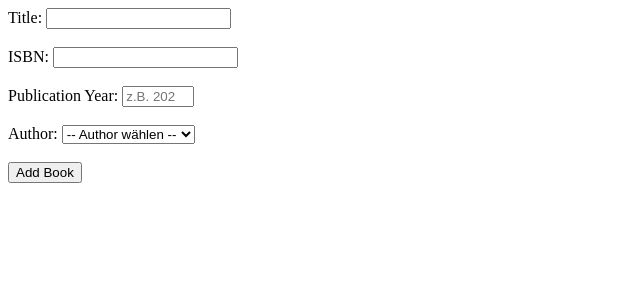
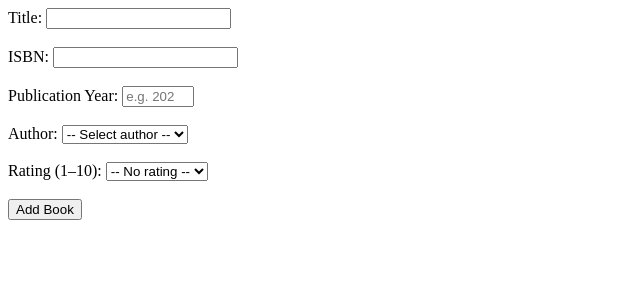
Before and after one commit to Held0fTheWelt/BookAlchemy, a Flask app: page /add_book in a window 1280 px wide. Shown: the top 300 px of the page, without its empty margins (0-640 px from the left). Run offline with Flask 3, Linux system fonts and the light colour scheme.

Commit message:
Book Ratings

```diff
--- a/app.py
+++ b/app.py
@@ -10,7 +10,7 @@ db.init_app(app)
 
 
 def parse_date(value):
-    """Form-String (YYYY-MM-DD) in date oder None umwandeln."""
+    """Convert form string (YYYY-MM-DD) to date or None."""
     if not value or not value.strip():
         return None
     try:
@@ -24,7 +24,7 @@ def add_author():
     if request.method == "POST":
         name = request.form.get("name", "").strip()
         if not name:
-            flash("Bitte einen Namen angeben.", "error")
+            flash("Please enter a name.", "error")
             return render_template("add_author.html")
         author = Author(
             name=name,
@@ -33,7 +33,7 @@ def add_author():
         )
         db.session.add(author)
         db.session.commit()
-        flash("Autor wurde erfolgreich hinzugefügt.", "success")
+        flash("Author was added successfully.", "success")
         return redirect(url_for("add_author"))
     return render_template("add_author.html")
 
@@ -44,22 +44,26 @@ def add_book():
         title = request.form.get("title", "").strip()
         author_id = request.form.get("author_id", type=int)
         if not title:
-            flash("Bitte einen Buchtitel angeben.", "error")
+            flash("Please enter a book title.", "error")
             return render_template("add_book.html", authors=Author.query.order_by(Author.name).all())
         if not author_id or not Author.query.get(author_id):
-            flash("Bitte einen gültigen Autor auswählen.", "error")
+            flash("Please select a valid author.", "error")
             return render_template("add_book.html", authors=Author.query.order_by(Author.name).all())
         isbn = request.form.get("isbn", "").strip() or None
         pub_year = request.form.get("publication_year", type=int) or None
+        rating = request.form.get("rating", type=int) or None
+        if rating is not None and (rating < 1 or rating > 10):
+            rating = None
         book = Book(
             title=title,
             isbn=isbn,
             publication_year=pub_year,
+            rating=rating,
             author_id=author_id,
         )
         db.session.add(book)
         db.session.commit()
-        flash("Buch wurde erfolgreich hinzugefügt.", "success")
+        flash("Book was added successfully.", "success")
         return redirect(url_for("add_book"))
     return render_template("add_book.html", authors=Author.query.order_by(Author.name).all())
 
@@ -94,7 +98,7 @@ def delete_book(book_id):
     if author_book_count == 1:
         db.session.delete(author)
     db.session.commit()
-    flash("Das Buch wurde erfolgreich gelöscht.", "success")
+    flash("Book was deleted successfully.", "success")
     return redirect(url_for("index"))
 
 
@@ -103,8 +107,23 @@ def delete_author(author_id):
     author = Author.query.get_or_404(author_id)
     db.session.delete(author)
     db.session.commit()
-    flash("Der Autor und alle zugehörigen Bücher wurden erfolgreich gelöscht.", "success")
+    flash("Author and all associated books were deleted successfully.", "success")
     return redirect(url_for("index"))
+
+
+@app.route("/book/<int:book_id>/rate", methods=["POST"])
+def rate_book(book_id):
+    book = Book.query.get_or_404(book_id)
+    rating = request.form.get("rating", type=int)
+    if rating is not None and 1 <= rating <= 10:
+        book.rating = rating
+    elif request.form.get("rating") == "":
+        book.rating = None
+    else:
+        return redirect(request.referrer or url_for("index"))
+    db.session.commit()
+    flash("Rating was saved.", "success")
+    return redirect(request.referrer or url_for("index"))
 
 
 if __name__ == "__main__":
--- a/data_models.py
+++ b/data_models.py
@@ -23,6 +23,7 @@ class Book(db.Model):
     isbn = db.Column(db.String(20), unique=True, nullable=True)
     title = db.Column(db.String(500), nullable=False)
     publication_year = db.Column(db.Integer, nullable=True)
+    rating = db.Column(db.Integer, nullable=True)  # 1–10
     author_id = db.Column(db.Integer, db.ForeignKey("authors.id"), nullable=False)
 
     author = db.relationship(
--- a/template/add_book.html
+++ b/template/add_book.html
@@ -24,13 +24,21 @@
     <input type="text" id="isbn" name="isbn"><br><br>
 
     <label for="publication_year">Publication Year:</label>
-    <input type="number" id="publication_year" name="publication_year" min="1" max="9999" placeholder="z.B. 2020"><br><br>
+    <input type="number" id="publication_year" name="publication_year" min="1" max="9999" placeholder="e.g. 2020"><br><br>
 
     <label for="author_id">Author:</label>
     <select id="author_id" name="author_id" required>
-      <option value="">-- Author wählen --</option>
+      <option value="">-- Select author --</option>
       {% for author in authors %}
         <option value="{{ author.id }}">{{ author.name }}</option>
+      {% endfor %}
+    </select><br><br>
+
+    <label for="rating">Rating (1–10):</label>
+    <select id="rating" name="rating">
+      <option value="">-- No rating --</option>
+      {% for i in range(1, 11) %}
+        <option value="{{ i }}">{{ i }}</option>
       {% endfor %}
     </select><br><br>
 
```
Also changed, not shown: data/create_tables.py (+16 -4 lines), template/home.html (+16 -4 lines).
